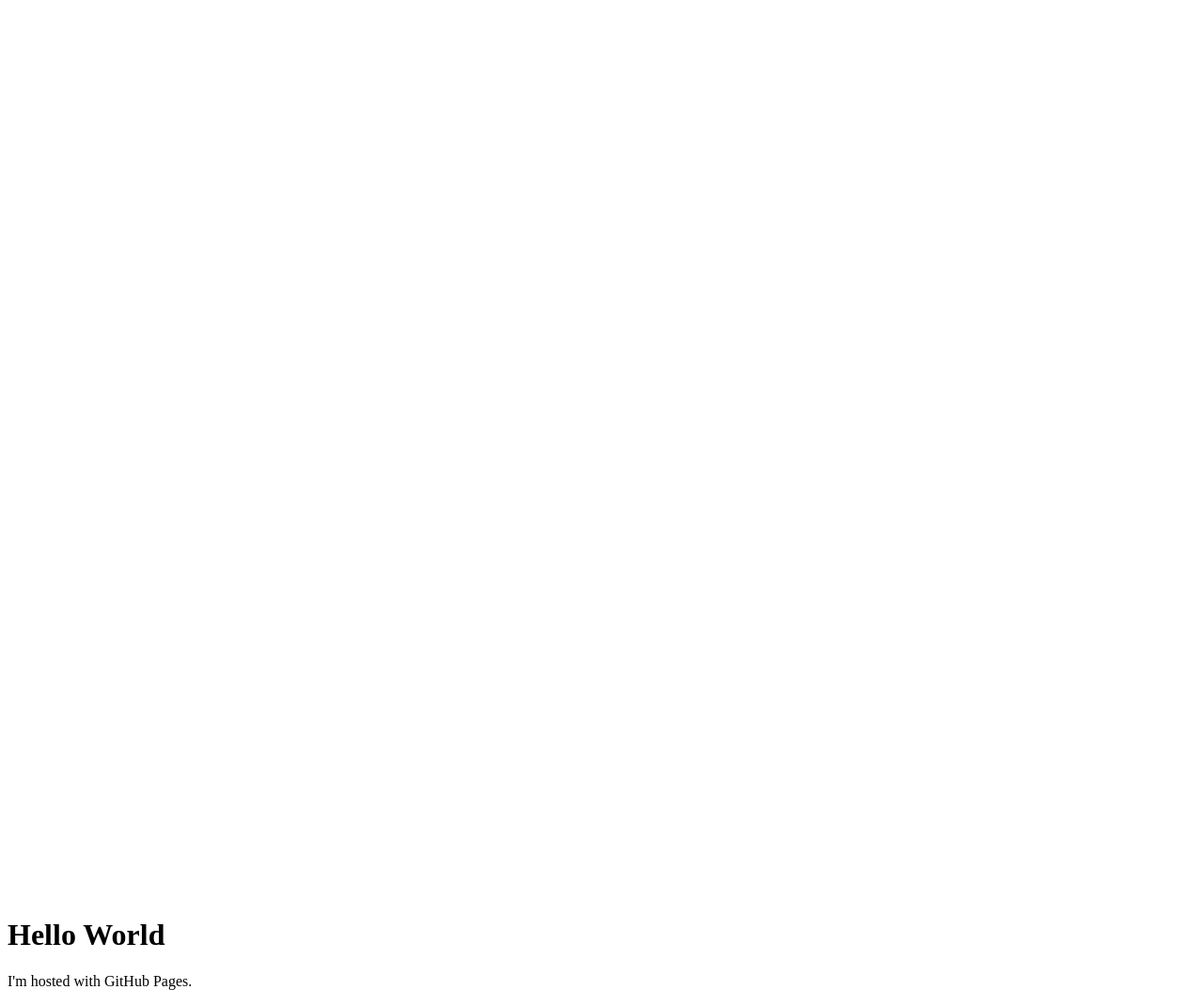
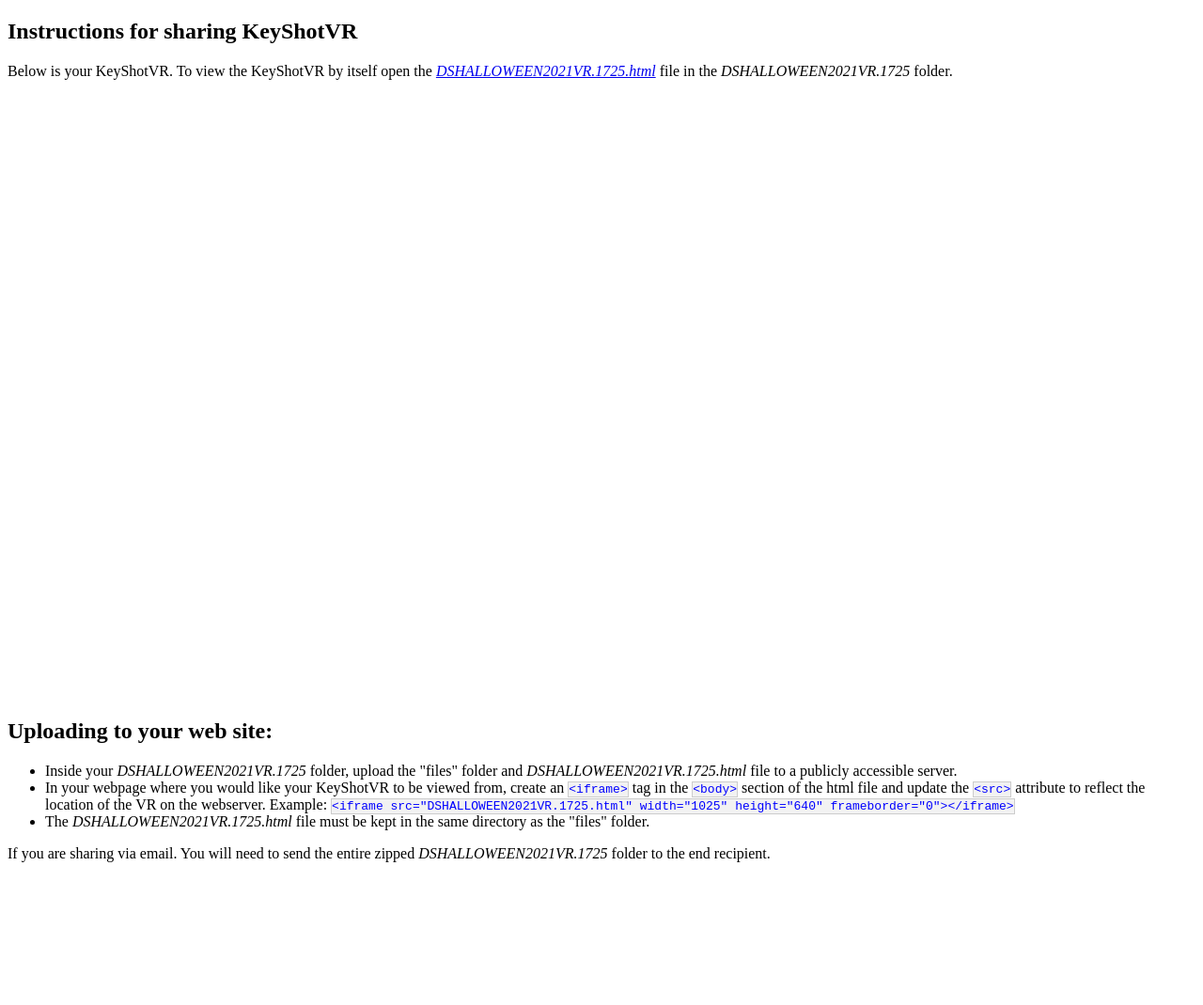
Before and after one commit to LordBernz/lordbernz.github.io, a plain HTML site: page index.html in a window 1280 px wide. Shown: the whole page at 94% size. After the commit the page ends 934 px from the top, so only its background shows below. Drawn offline with Linux system fonts and the light colour scheme.

Commit message:
Update index.html

```diff
--- a/index.html
+++ b/index.html
@@ -1,12 +1,33 @@
+<!--
+  KeyShot VR
+  (c) Copyright 2012-2013 Luxion ApS - All Rights Reserved.
+
+  Instructions for deploying KeyShotVR to a website and sharing via email.
+-->
+
 <!DOCTYPE html>
-<html>
-<body>
-    <div style="left:0px; width:100%; height:0px; position:relative; padding-bottom:75%;">
-
-    <iframe src="DSHALLOWEEN2021VR.1725.html" width="1025" height="640" frameborder="0"></iframe>
-
-</div>
-<h1>Hello World</h1>
-<p>I'm hosted with GitHub Pages.</p>
-</body>
+<html xmlns='http://www.w3.org/1999/xhtml'>
+  <head>
+    <meta http-equiv="Content-Type" content="text/html; charset=utf-8"/>
+    <title>KeyShotVR instructions</title>
+    <style>
+      code {
+        color: blue;
+        background-color: #F2F2F2;
+        border: 1px solid #ccc;
+      }
+    </style>
+  </head>
+  <body>
+    <h2>Instructions for sharing KeyShotVR</h2>
+    <p>Below is your KeyShotVR. To view the KeyShotVR by itself open the <i><a href="DSHALLOWEEN2021VR.1725.html">DSHALLOWEEN2021VR.1725.html</a></i> file in the <i>DSHALLOWEEN2021VR.1725</i> folder.</p>
+    <iframe src="DSHALLOWEEN2021VR.1725.html" width="1025" height="640" frameborder="0">iframe not supported by your browser</iframe>
+    <h2>Uploading to your web site:</h2>
+    <ul>
+      <li>Inside your <i>DSHALLOWEEN2021VR.1725</i> folder, upload the "files" folder and <i>DSHALLOWEEN2021VR.1725.html</i> file to a publicly accessible server.</li>
+      <li>In your webpage where you would like your KeyShotVR to be viewed from, create an <code>&lt;iframe&gt;</code> tag in the <code>&lt;body&gt;</code> section of the html file and update the <code>&lt;src&gt;</code> attribute to reflect the location of the VR on the webserver. Example: <code>&lt;iframe src="DSHALLOWEEN2021VR.1725.html" width="1025" height="640" frameborder="0"&gt;&lt;/iframe&gt;</code></li>
+      <li>The <i>DSHALLOWEEN2021VR.1725.html</i> file must be kept in the same directory as the "files" folder.</li>
+    </ul>
+    <p>If you are sharing via email. You will need to send the entire zipped <i>DSHALLOWEEN2021VR.1725</i> folder to the end recipient.</p>
+  </body>
 </html>
```
